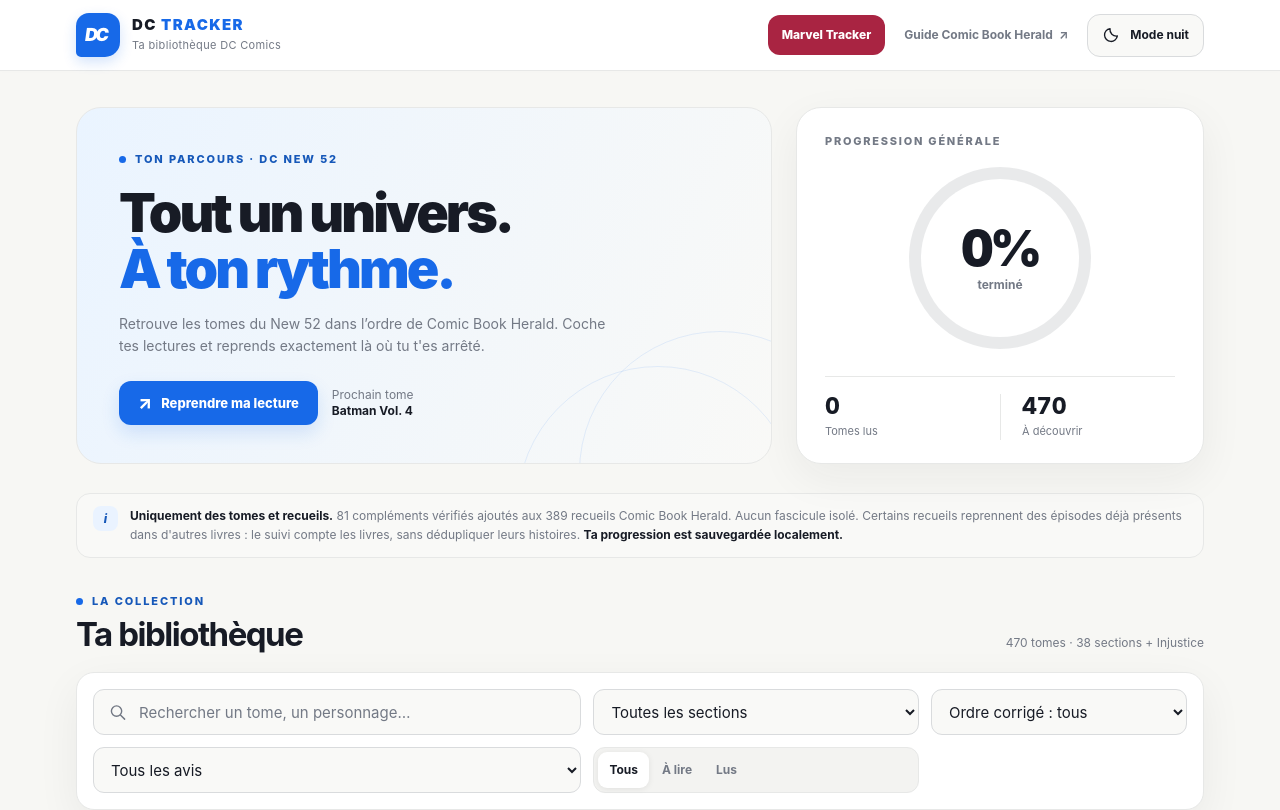
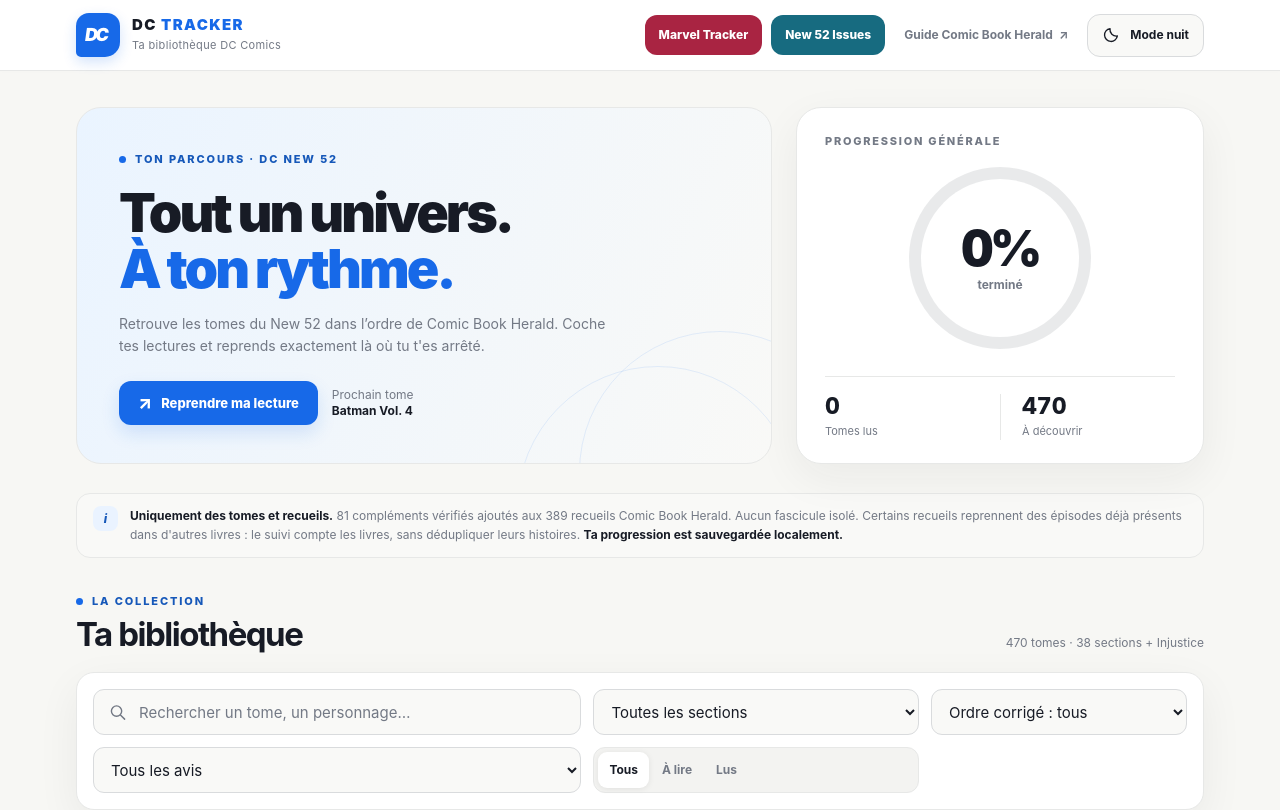
Before and after one commit to Xulink-android/dc-new52-tracker, a plain HTML site: page index.html in a window 1280 px wide. Shown: the top 810 px of the page. Drawn offline with Linux system fonts and the light colour scheme.

Commit message:
Link new independent CBRO issue-by-issue PWA from DC Tracker without changing old progress

```diff
--- a/index.html
+++ b/index.html
@@ -61,6 +61,9 @@
     .source-link:hover { color:var(--accent) }
     .cross-tracker-link { display:inline-flex; align-items:center; justify-content:center; min-height:40px; gap:6px; padding:0 14px; border-radius:12px; background:#a92442; color:#fff; text-decoration:none; font-size:12px; font-weight:850; white-space:nowrap }
     .cross-tracker-link:hover { background:#861c33; color:#fff }
+    .cross-tracker-link.tracker-issues {background:#176b80;color:#fff}
+    .cross-tracker-link.tracker-issues:hover {background:#124f65;color:#fff}
+    @media(max-width:530px){.cross-tracker-link.tracker-issues {padding:0 9px}}
     .cross-tracker-short { display:none }
     @media(max-width:530px) { .cross-tracker-link { min-height:39px; padding:0 11px; font-size:12px } .cross-tracker-long { display:none } .cross-tracker-short { display:inline } .top-actions .theme-btn { width:40px; padding:0; gap:0 } .top-actions .theme-label { display:none } }
     .theme-btn { display:inline-flex; align-items:center; justify-content:center; gap:10px; min-height:43px; padding:0 14px; border-radius:13px; border:1px solid var(--line-strong); color:var(--ink); background:var(--surface-subtle); font-weight:700; font-size:12px }
@@ -246,6 +249,7 @@
     </a>
     <div class="top-actions">
       <a class="cross-tracker-link" href="./marvel/" aria-label="Ouvrir Marvel Tracker"><span class="cross-tracker-long">Marvel Tracker</span><span class="cross-tracker-short">Marvel</span></a>
+      <a class="cross-tracker-link tracker-issues" href="./issue-tracker/" aria-label="Ouvrir New 52 Issues Tracker"><span class="cross-tracker-long">New 52 Issues</span><span class="cross-tracker-short">Issues</span></a>
       <a class="source-link" href="https://www.comicbookherald.com/reading-dc-comics/new-52-reading-order/" target="_blank" rel="noopener noreferrer">Guide Comic Book Herald <span aria-hidden="true">↗</span></a>
       <button type="button" class="theme-btn" id="themeToggle" aria-pressed="false" aria-label="Basculer le thème clair ou sombre">
         <span class="theme-symbol moon-icon"><svg viewBox="0 0 24 24" aria-hidden="true"><path d="M20.5 13.3A8.6 8.6 0 0 1 10.7 3.5 8.6 8.6 0 1 0 20.5 13.3Z"/></svg></span>
```
